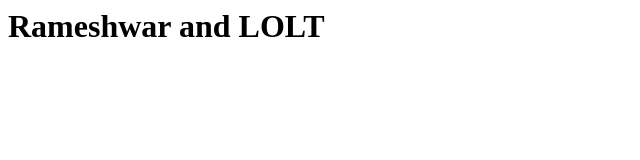
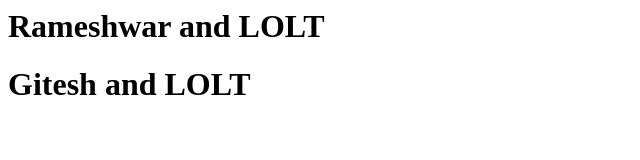
Before and after one commit to MHTECHIN/rameshwar, a plain HTML site: page index.html in a window 1280 px wide. Shown: the whole page, without its empty margins (0-640 px from the left). Drawn offline with Linux system fonts and the light colour scheme.

Commit message:
2nd Line

```diff
--- a/index.html
+++ b/index.html
@@ -1 +1,2 @@
 <h1>Rameshwar and LOLT </h1>
+<h1>Gitesh and LOLT </h1>
```
